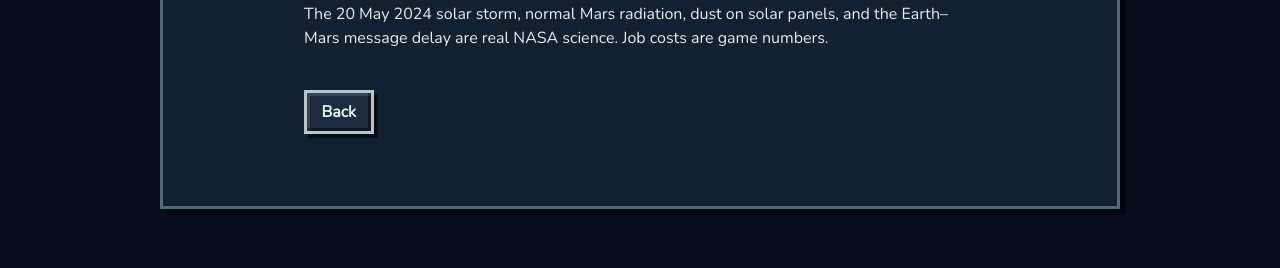
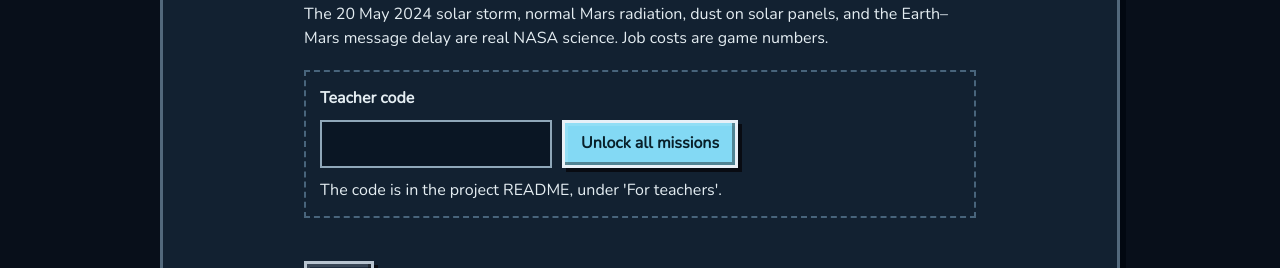
Before and after one commit to YYN192/impossible-solution, a React (Vite) app: page / in a window 1280 px wide. Both pictures are taken after a click on the button "For teachers". Shown: the part 474-742 px from the top of the page. Built offline with nearby package versions, Linux system fonts and the light colour scheme; no server answers.

Commit message:
Teacher code ARES2026 on the For teachers screen opens every mission (#58)
Co-Authored-By: Claude Opus 5.5 <noreply@anthropic.com>

```diff
--- a/src/i18n/en.json
+++ b/src/i18n/en.json
@@ -348,7 +348,13 @@
     "realTitle": "What is real",
     "real": "The 20 May 2024 solar storm, normal Mars radiation, dust on solar panels, and the Earth–Mars message delay are real NASA science. Job costs are game numbers.",
     "open": "For teachers",
-    "back": "Back"
+    "back": "Back",
+    "codeLabel": "Teacher code",
+    "unlock": "Unlock all missions",
+    "codeHelp": "The code is in the project README, under 'For teachers'.",
+    "codeWrong": "That code is not right. Check the spelling and try again.",
+    "unlocked": "All missions are open on this device.",
+    "lock": "Lock the missions again"
   },
   "notice": {
     "sunQuiet": "The Sun is quiet toward Mars this month, so you get the May 2024 mission.",
--- a/src/screens/TeacherCard.css
+++ b/src/screens/TeacherCard.css
@@ -8,3 +8,10 @@
   body:has(.teacher) :is(.topbar, .notice, .note, .sources__back) { display: none !important; }
   .teacher__goal { color: #000; }
 }
+.teacher__unlock { display: flex; flex-wrap: wrap; align-items: center; gap: 10px; margin: 1.2rem 0; padding: 14px; border: 2px dashed #48647b; }
+.teacher__unlock label { flex-basis: 100%; font-weight: 700; }
+.teacher__unlock input { min-height: 48px; padding: 0 12px; font: inherit; letter-spacing: .1em; text-transform: uppercase; background: #0a1624; color: inherit; border: 2px solid #8fa7b9; }
+.teacher__unlock input[aria-invalid="true"] { border-color: #ff7a59; }
+.teacher__unlock button { min-height: 48px; }
+.teacher__unlock p { flex-basis: 100%; margin: 0; font-size: .85rem; }
+@media print { .teacher__unlock { display: none; } }
--- a/src/screens/TeacherCard.tsx
+++ b/src/screens/TeacherCard.tsx
@@ -1,4 +1,6 @@
-import { useEffect, useRef } from "react";
+import { useEffect, useRef, useState } from "react";
+import { audio } from "../game/audio";
+import { isTeacherCode, useProgress } from "../state/progress";
 import { useTranslation } from "react-i18next";
 import "./DataSources.css";
 import "./TeacherCard.css";
@@ -31,6 +33,8 @@ export function TeacherCard({ onBack }: { onBack?: () => void }) {
       <h3>{t("teacher.realTitle")}</h3>
       <p>{t("teacher.real")}</p>
 
+      <TeacherUnlock />
+
       {onBack ? (
         <button type="button" className="sources__back" onClick={onBack}>
           {t("teacher.back")}
@@ -39,3 +43,31 @@ export function TeacherCard({ onBack }: { onBack?: () => void }) {
     </section>
   );
 }
+
+/** A class code opens every mission at once, so a teacher can start the class on any of them. */
+function TeacherUnlock() {
+  const { t } = useTranslation();
+  const teacher = useProgress((p) => p.teacher);
+  const [code, setCode] = useState("");
+  const [wrong, setWrong] = useState(false);
+  if (teacher)
+    return (
+      <div className="teacher__unlock">
+        <p role="status">{t("teacher.unlocked")}</p>
+        <button type="button" onClick={() => { audio.playSfx("menu-back"); useProgress.getState().setTeacher(false); }}>{t("teacher.lock")}</button>
+      </div>
+    );
+  return (
+    <form className="teacher__unlock" onSubmit={(e) => {
+      e.preventDefault();
+      if (isTeacherCode(code)) { audio.playSfx("console-success"); useProgress.getState().setTeacher(true); setCode(""); setWrong(false); }
+      else { audio.playSfx("menu-error"); setWrong(true); }
+    }}>
+      <label htmlFor="teacher-code">{t("teacher.codeLabel")}</label>
+      <input id="teacher-code" value={code} autoComplete="off" spellCheck={false} aria-invalid={wrong} aria-describedby="teacher-code-help"
+        onChange={(e) => { setCode(e.target.value); setWrong(false); }} />
+      <button type="submit" className="primary">{t("teacher.unlock")}</button>
+      <p id="teacher-code-help" aria-live="polite">{wrong ? t("teacher.codeWrong") : t("teacher.codeHelp")}</p>
+    </form>
+  );
+}
--- a/src/state/progress.ts
+++ b/src/state/progress.ts
@@ -48,3 +48,8 @@ export const useProgress = create<Progress>()((set, get) => ({
 
 export const isOpen = (c: Campaign, p: Pick<Progress, "done" | "teacher">): boolean =>
   p.teacher || !c.unlockAfter || p.done.includes(c.unlockAfter);
+
+/** The class code a teacher types on the "For teachers" screen to open every mission (not a secret: it is in the README). */
+export const TEACHER_CODE = "ARES2026";
+/** Forgiving match: any case, spaces and dashes ignored ("ares-2026" works). */
+export const isTeacherCode = (input: string): boolean => input.replace(/[\s-]/g, "").toUpperCase() === TEACHER_CODE;
```
Also changed, not shown: src/i18n/bg.json, 2 other files (tests, documents, lock files or other folders).
